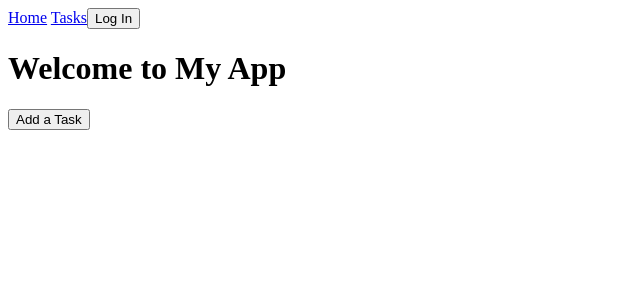
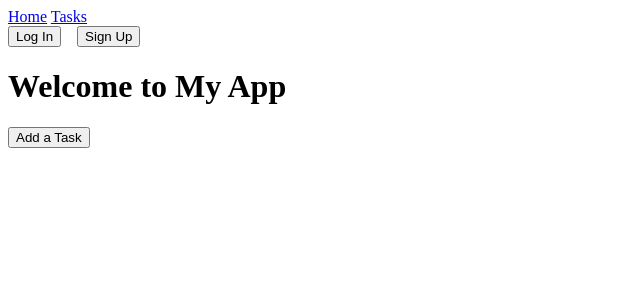
Before and after one commit to chenx16/CS5610, a React (Vite) app in the folder week9/vite-project/: page / in a window 1280 px wide. Shown: the top 300 px of the page, without its empty margins (0-640 px from the left). Built offline with nearby package versions, Linux system fonts and the light colour scheme; no server answers.

Commit message:
Render Auth0 login/logout conditionally with loading spinner

```diff
--- a/week9/vite-project/src/components/AuthenticationButton.jsx
+++ b/week9/vite-project/src/components/AuthenticationButton.jsx
@@ -1,11 +1,30 @@
 import { useAuth0 } from "@auth0/auth0-react";
 import LoginButton from "./LoginButton";
 import LogoutButton from "./LogoutButton";
+import SignupButton from "./SignupButton";
 
 const AuthenticationButton = () => {
-  const { isAuthenticated } = useAuth0();
+  const { isAuthenticated, isLoading } = useAuth0();
 
-  return isAuthenticated ? <LogoutButton /> : <LoginButton />;
+  if (isLoading) {
+    return (
+      <img
+        src="https://cdn.auth0.com/blog/auth0-react-sample/assets/loading.svg"
+        alt="Loading..."
+        style={{ height: "40px" }}
+      />
+    );
+  }
+
+  // Show Logout if logged in, otherwise show Login + Signup
+  return isAuthenticated ? (
+    <LogoutButton />
+  ) : (
+    <div style={{ display: "flex", gap: "1rem" }}>
+      <LoginButton />
+      <SignupButton />
+    </div>
+  );
 };
 
 export default AuthenticationButton;
```
